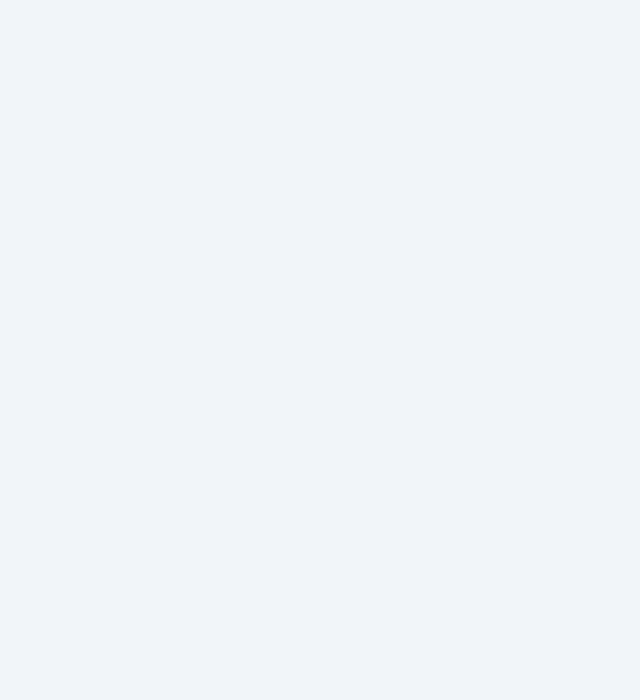
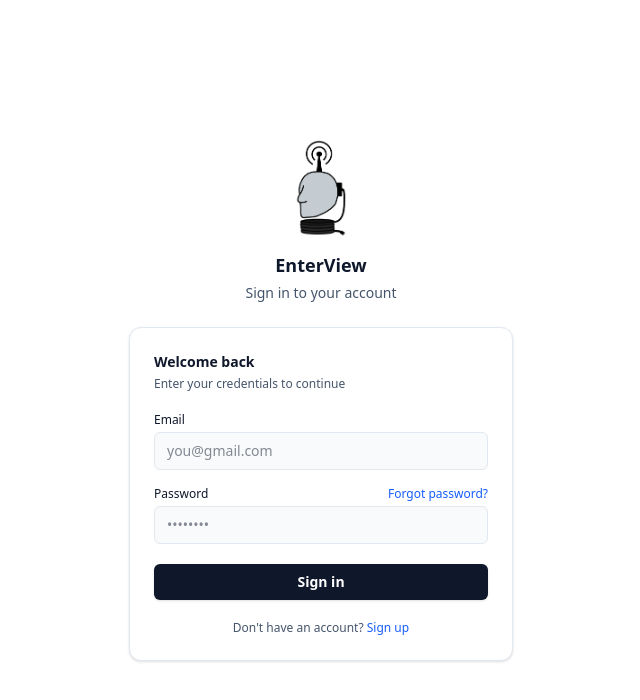
Before and after one commit to igrimzyi/Interviewer, a React (Vite) app in the folder apps/web/: page /login in a window 1280 px wide. Before the commit this address had no page. Shown: the top 700 px of the page, without its empty margins (319-959 px from the left). Built offline with nearby package versions, Linux system fonts and the light colour scheme.

Commit message:
Add login page and login route

```diff
--- a/apps/web/src/App.tsx
+++ b/apps/web/src/App.tsx
@@ -1,19 +1,20 @@
-import { Routes, Route, Navigate } from "react-router-dom";
+import { Routes, Route } from "react-router-dom";
 import Navbar from './components/Navbar.tsx'
 import './index.css'
 import LandingPage from './pages/LandingPage.tsx'
 
 import Dashboard from "./pages/Dashboard";
+import LoginPage from "./pages/LoginPage.tsx";
 
 function App() {
   return (
     <div className="min-h-screen w-full">
-    <Routes>
-      <Route path="/" element={<><Navbar/> <LandingPage /></>} />
-      <Route path="/dashboard" element={<Dashboard />} />
-    </Routes>
+      <Routes>
+        <Route path="/" element={<><Navbar /> <LandingPage /></>} />
+        <Route path="/login" element={<LoginPage />} />
+        <Route path="/dashboard" element={<Dashboard />} />
+      </Routes>
     </div>
-
   );
 }
 
--- /dev/null
+++ b/apps/web/src/pages/LoginPage.tsx
@@ -0,0 +1,127 @@
+import { Link } from "react-router-dom";
+
+
+/*
+   TYPES
+*/
+
+type LoginFormData = {
+    email: string;
+    password: string;
+}
+
+const defaultFormData: LoginFormData = {
+    email: "",
+    password: "",
+}
+
+/* ===============================
+   SHARED CLASSES
+========================== */
+
+const cardClass = "mt-6 w-full max-w-sm rounded-xl border border-[#E2E8F0] bg-white px-6 py-6 shadow-sm";
+const labelClass = "block text-xs font-medium text-[#0F172B]";
+const inputClass = "mt-1 w-full rounded-md border border-[#E2E8F0] bg-gray-50 px-3 py-2 text-sm text-[#0F172B] outline-none focus:bg-white focus:ring-2 focus:ring-[#155DFC]/30";
+const linkClass = "text-xs font-medium text-[#155DFC] hover:underline";
+
+/* ===============================
+    component
+============================= */
+
+export default function LoginPage() {
+
+    const formData: LoginFormData = defaultFormData;
+
+    return (
+        <main className="min-h-screen flex flex-col items-center justify-center px-4 bg-white">
+
+            {/*Brand / header area*/}
+            <div className="flex flex-col items-center">
+                <img
+                    className="h-25 w-25 object-contain"
+                    src="/src/assets/logo.png"
+                    alt="EnterView Logo"
+                />
+
+                <h1 className="mt-3 text-lg font-semibold text-[#0F172B]">
+                    EnterView
+                </h1>
+
+                <p className="mt-1 text-sm text-[#45556C]">
+                    Sign in to your account
+                </p>
+            </div>
+
+            {/*Login card*/}
+            <section className={cardClass} aria-labelledby="welcome-title">
+                <h2
+                    id="welcome-title"
+                    className="text-sm font-semibold text-[#0F172B]"
+                >
+                    Welcome back
+                </h2>
+
+                <p className="mt-1 text-xs text-[#45556C]">
+                    Enter your credentials to continue
+                </p>
+
+                <form className="mt-5 space-y-4">
+
+                    {/*Email input*/}
+                    <div>
+                        <label htmlFor="email" className={labelClass}>
+                            Email
+                        </label>
+
+                        <input
+                            id="email"
+                            type="email"
+                            placeholder="you@gmail.com"
+                            value={formData.email}
+                            className={inputClass}
+                            readOnly
+                        />
+                    </div>
+
+                    {/*Password input*/}
+                    <div>
+                        <div className="flex items-center justify-between">
+                            <label htmlFor="password" className={labelClass}>
+                                Password
+                            </label>
+
+                            <Link to="#" className={linkClass}>
+                                Forgot password?
+                            </Link>
+                        </div>
+
+                        <input
+                            id="password"
+                            type="password"
+                            placeholder="••••••••"
+                            value={formData.password}
+                            className={inputClass}
+                            readOnly
+                        />
+                    </div>
+
+                    {/*Sign in button*/}
+                    <button
+                        type="submit"
+                        className="mt-1 w-full rounded-md bg-[#0F172B] py-2 text-sm font-semibold text-white shadow-sm hover:opacity-95 active:opacity-90"
+                    >
+                        Sign in
+                    </button>
+
+                    {/*Sign up link*/}
+                    <p className="pt-1 text-center text-xs text-[#45556C]">
+                        Don&apos;t have an account?{" "}
+                        <Link to="#" className="font-medium text-[#155DFC] hover:underline">
+                            Sign up
+                        </Link>
+                    </p>
+                </form>
+            </section>
+        </main>
+    )
+}
```
